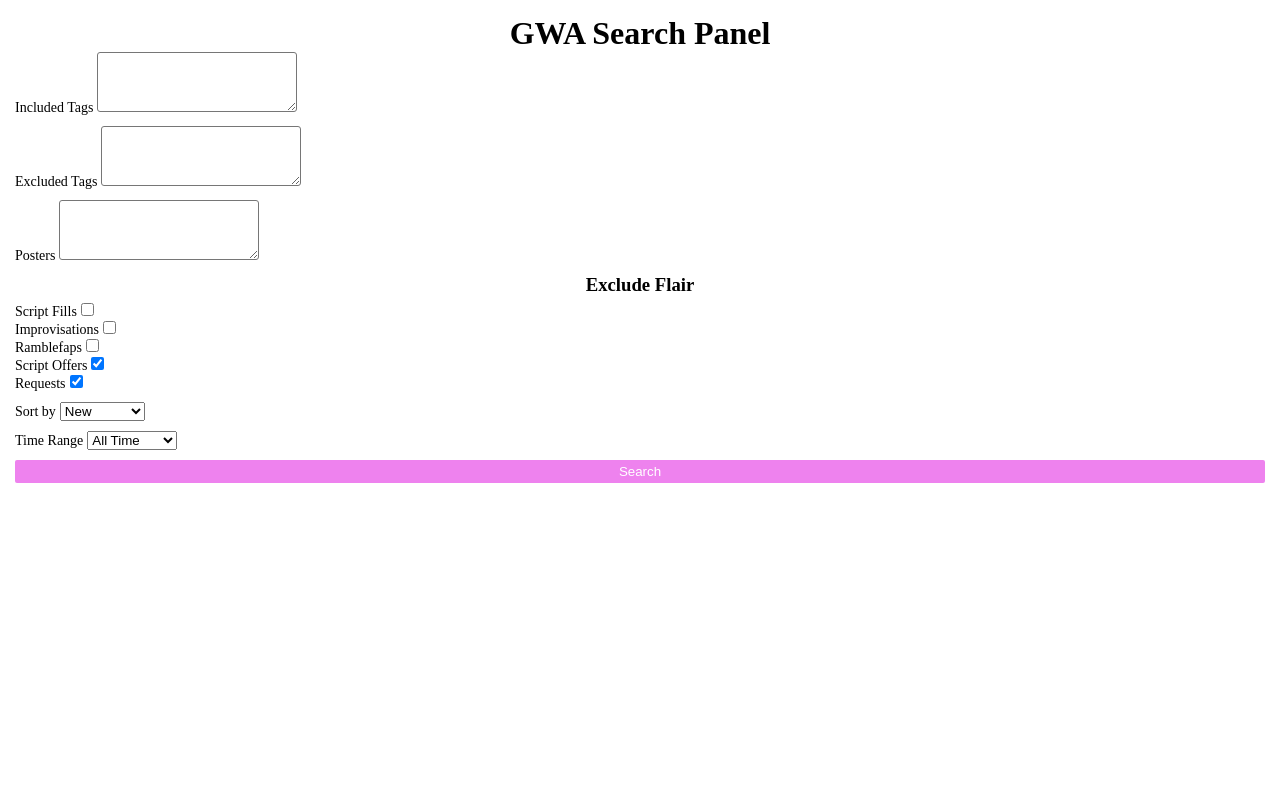
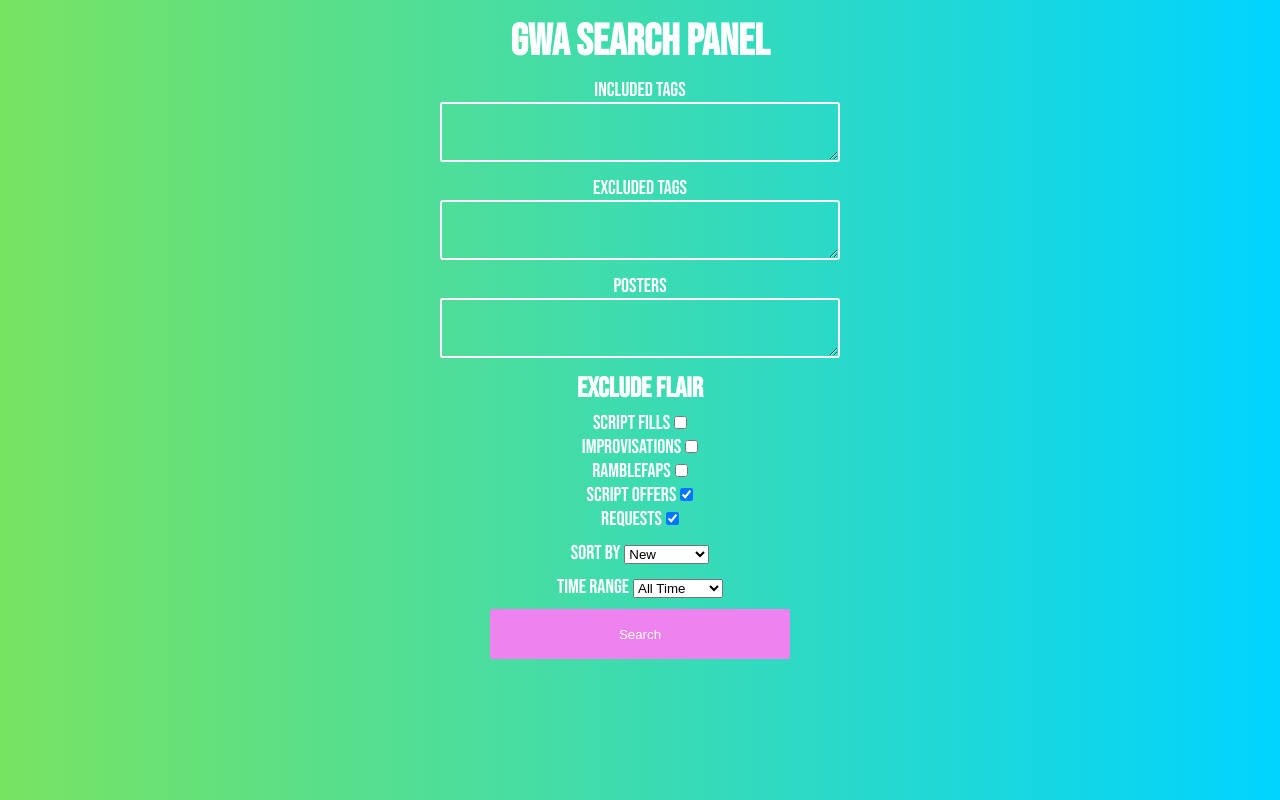
Before and after one commit to mrbrumbly/gwasearch, a plain HTML site: page index.html in a window 1280 px wide. Drawn offline with Linux system fonts and the light colour scheme.

Commit message:
Update style.css

```diff
--- a/style.css
+++ b/style.css
@@ -6,14 +6,25 @@
 
 body {
   padding: 15px;
+  background: rgb(2,0,36);
+  background: linear-gradient(90deg, rgba(2,0,36,1) 0%, rgba(120,227,98,1) 0%, rgba(0,212,255,1) 100%);
 }
 
-h2 {
+h1 {
   margin-bottom: 10px;
+  color: white;
+  font-family: 'Bebas Neue', sans-serif;
+  font-size: 44px;
 }
 
 label {
-  font-size: 14px;
+  font-size: 20px;
+  font-family: 'Bebas Neue', sans-serif;
+  color: white;
+}
+
+.textarea_container label {
+  display: block;
 }
 
 input[type="text"] {
@@ -26,11 +37,14 @@ input[type="text"] {
 textarea {
   font-family: Arial, Helvetica, sans-serif;
   font-weight: 600;
-  font-size: 16px;
+  font-size: 18px;
   height: 60px;
-  width: 200px;
+  width: 400px;
   padding: 6px;
   border-radius: 3px;
+  background-color: inherit;
+  color: white;
+  border: 2px solid white;
 }
 input[type="text"]:focus,
 textarea:focus,
@@ -38,7 +52,8 @@ button:focus{
   outline: none;
 }
 button {
-  width: 100%;
+  width: 300px;
+  height: 50px;
   padding: 4px;
   border-radius: 2px;
   border: none;
@@ -47,10 +62,15 @@ button {
   color: white;
   transition: background-color .4s ease;
 }
-button:hover{
+button:hover {
   background-color: darkviolet;
 }
 
+#search_form {
+  max-width: 600px;
+  margin: 10px auto;
+  text-align: center;
+}
 #panel_title {
   text-align: center;
 }
@@ -61,4 +81,7 @@ button:hover{
 .section_title {
   text-align: center;
   margin-bottom: 6px;
+  font-family: 'Bebas Neue', sans-serif;
+  color: white;
+  font-size: 28px;
 }
```
